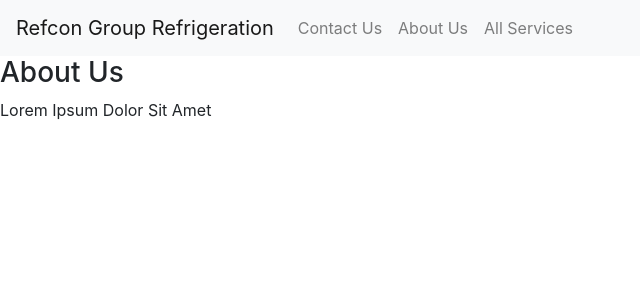
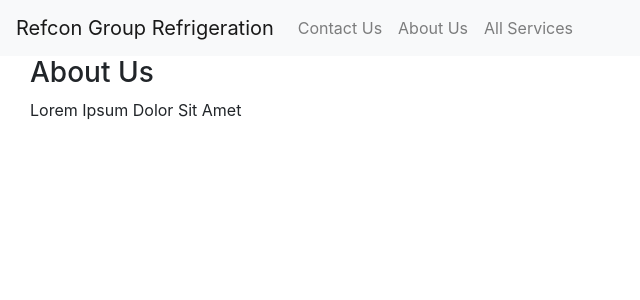
Before and after one commit to RefconGroup/client, a React (Create React App) app in the folder src/: page /about in a window 1280 px wide. Shown: the top 300 px of the page, without its empty margins (0-640 px from the left). Built offline with nearby package versions, Linux system fonts and the light colour scheme; the HTML template or start-up script is replaced by a standard one.

Commit message:
Merge error fixes

```diff
--- a/src/components/App.jsx
+++ b/src/components/App.jsx
@@ -6,20 +6,26 @@ import Contact from "./Contact";
 import { RefconNav } from './Nav';
 import RefconCarousell from './Carousell';
 
+
+const divStyle = {
+  marginLeft: 30,
+  marginRight: 30,
+}
+
 function App(){
 return(
-<div>
   <BrowserRouter>
     <RefconNav />
       <Switch>
         <Route exact path="/" component={RefconCarousell} />
-        <Route exact  path="/services" component={Services} />
-        <Route exact path="/contact" component={Contact} />
-        <Route exact path="/about" component={About} />
+        <div style={divStyle}>
+          <Route exact  path="/services" component={Services} />
+          <Route exact path="/contact" component={Contact} />
+          <Route exact path="/about" component={About} />
+        </div>
       </Switch>
   </BrowserRouter>
-</div>
-)
+ )
 }
 
 export default App;
```
